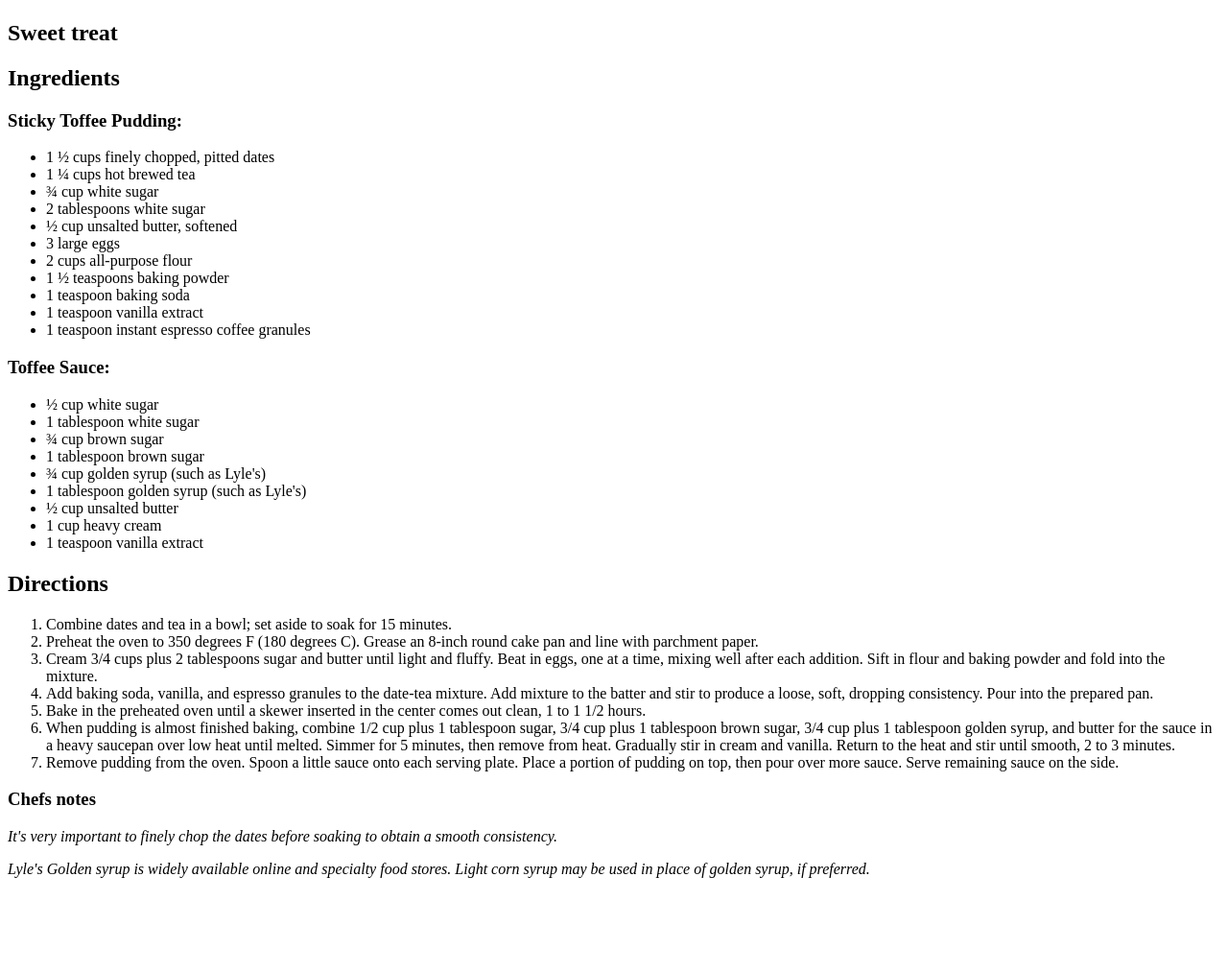
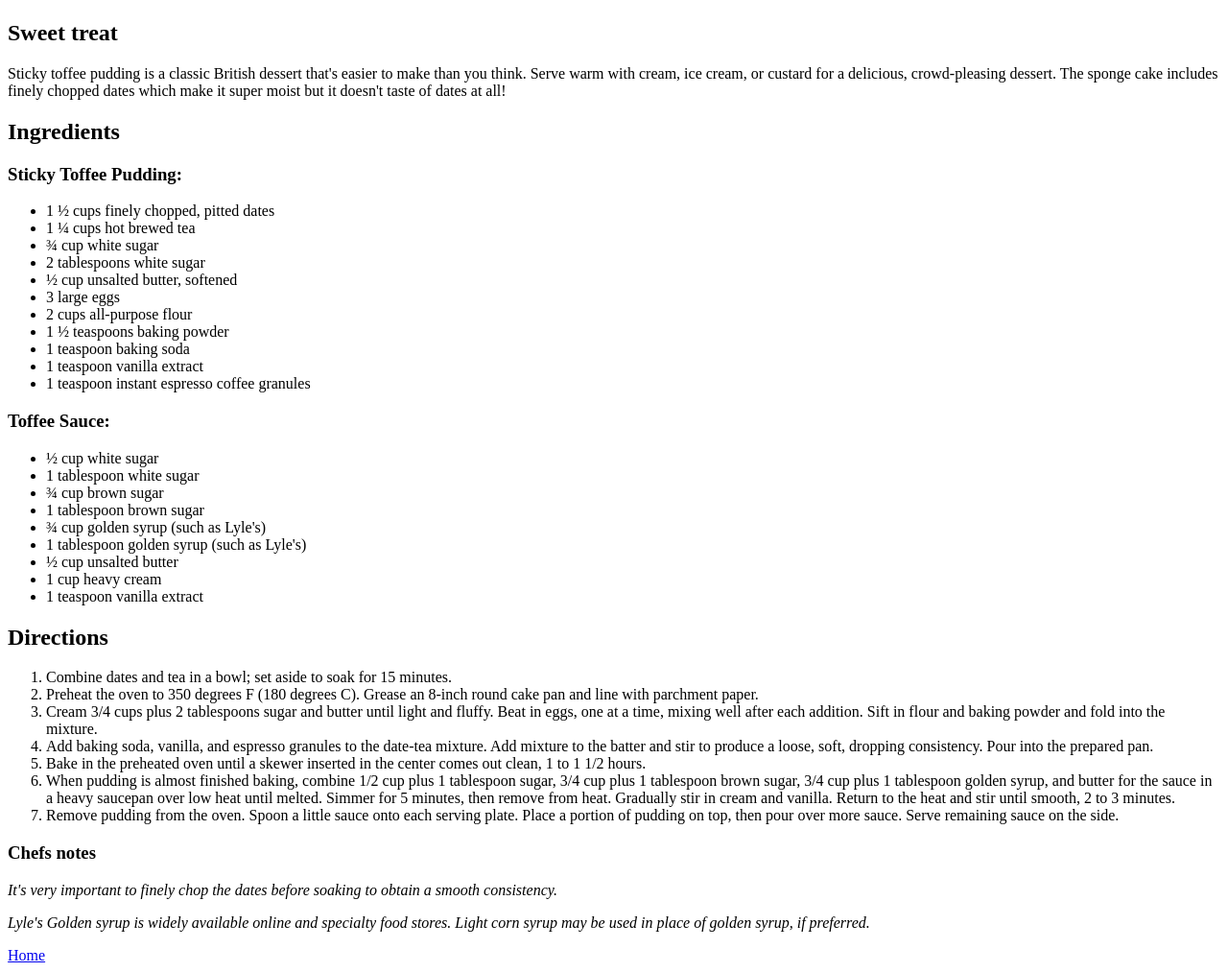
Before and after one commit to cu87/odin-recipes, a plain HTML site: page sticky-toffee-pudding.html in a window 1280 px wide. Shown: the part 383-1396 px from the top of the page at 96% size. Before the commit the page ends 1314 px from the top, so only its background shows below. Drawn offline with Linux system fonts and the light colour scheme.

Commit message:
Completed the next two pages of recipes, will now continue on with the lessons

```diff
--- a/sticky-toffee-pudding.html
+++ b/sticky-toffee-pudding.html
@@ -12,6 +12,8 @@
     <img src="https://www.allrecipes.com/thmb/5TZJUufpyYgliDj4PXma8GsT5I8=/750x0/filters:no_upscale():max_bytes(150000):strip_icc():format(webp)/9411655-a40ced176787493699a0c9f038199375.jpg">
 
     <h2>Sweet treat</h2>
+
+    <p>Sticky toffee pudding is a classic British dessert that's easier to make than you think. Serve warm with cream, ice cream, or custard for a delicious, crowd-pleasing dessert. The sponge cake includes finely chopped dates which make it super moist but it doesn't taste of dates at all!</p>
 
     <h2>Ingredients</h2>
 
@@ -62,5 +64,7 @@
 
     <p><em>Lyle's Golden syrup is widely available online and specialty food stores. Light corn syrup may be used in place of golden syrup, if preferred. </em></p>
 
+    <a href="index.html">Home</a>
+
 </body>
 </html>
```
Also changed, not shown: index.html (+0 -4 lines), skillet-sausage-and-potatoes.html (+2 -2 lines).
